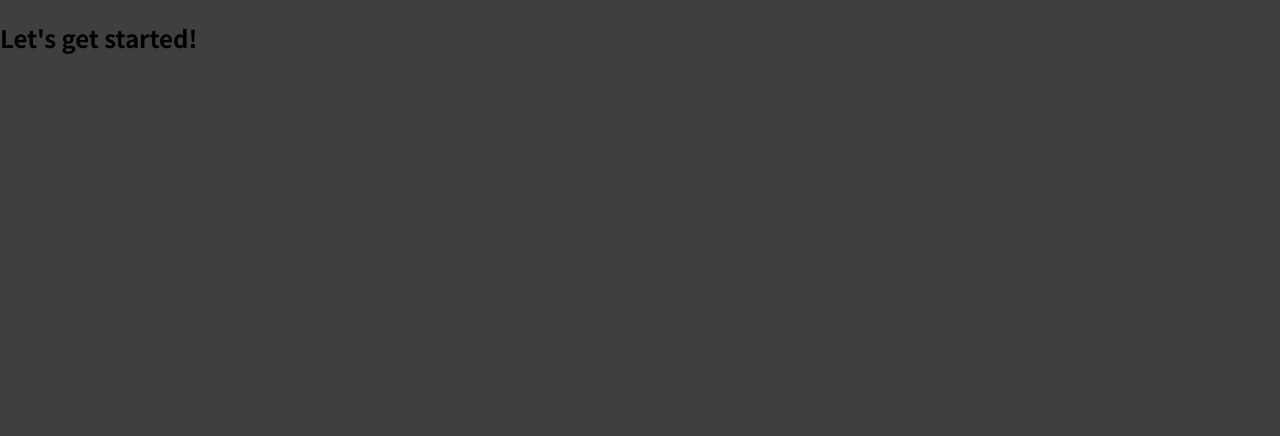
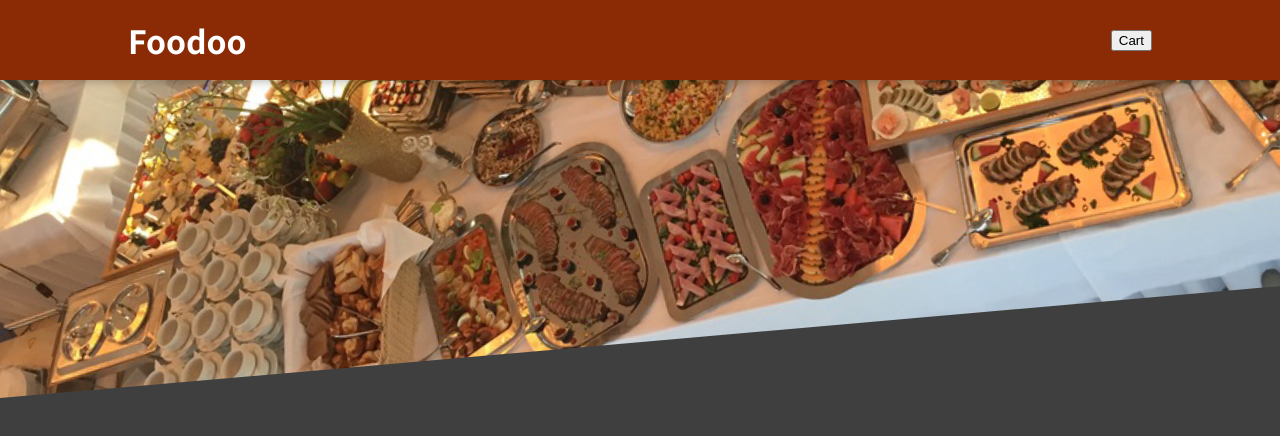
Before and after one commit to dezfuture/React_Food_Order_App, a React (Create React App) app: page / in a window 1280 px wide. Shown: the top 436 px of the page. Built offline with nearby package versions, Linux system fonts and the light colour scheme.

Commit message:
Added the Header files as in prototype

```diff
--- a/src/App.js
+++ b/src/App.js
@@ -1,8 +1,12 @@
+import { Fragment } from "react";
+
+import Header from "./components/Layout/Header";
+
 function App() {
   return (
-    <div>
-      <h2>Let's get started!</h2>
-    </div>
+    <Fragment>
+      <Header />
+    </Fragment>
   );
 }
 
--- a/src/components/Layout/Header.js
+++ b/src/components/Layout/Header.js
@@ -0,0 +1,20 @@
+import { Fragment } from "react";
+
+import mealsImage from "../../assets/meals.jpg";
+import classes from "./Header.module.css";
+
+const Header = (props) => {
+  return (
+    <Fragment>
+      <header class={classes.header}>
+        <h1>Foodoo</h1>
+        <button>Cart</button>
+      </header>
+      <div class={classes["main-image"]}>
+        <img src={mealsImage} alt="A table full of delecious food!" />
+      </div>
+    </Fragment>
+  );
+};
+
+export default Header;
```
Also changed, not shown: src/assets/meals.jpg (added), 1 other file (tests, documents, lock files or other folders).
